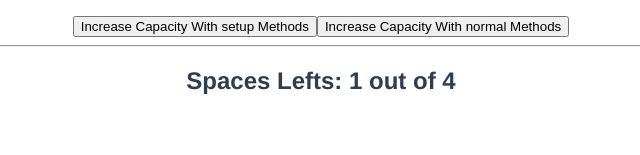
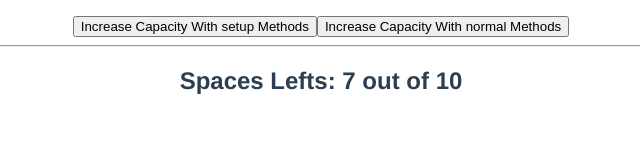
Before and after one commit to vhalegax/learn-vue3-composition-api, a Vue app: page /composition-api in a window 1280 px wide. Shown: the part 196-351 px from the top of the page, without its empty margins (319-959 px from the left). Built offline with nearby package versions, Linux system fonts and the light colour scheme.

Commit message:
improve code with reactivy and toRefs

```diff
--- a/src/views/CompositionAPI.vue
+++ b/src/views/CompositionAPI.vue
@@ -6,7 +6,7 @@
 
     <br />
     <br />
-    <button @click="increaseCapacityWithSetupMetdhods()">
+    <button @click="increaseCapacityWithSetupMethods()">
       Increase Capacity With setup Methods
     </button>
     <button @click="increaseCapacityWithNormalMethods()">
@@ -24,28 +24,51 @@
 </template>
 
 <script>
-import { ref, computed } from "vue";
+import { ref, computed, reactive, toRefs } from "vue";
 export default {
   setup() {
-    const capacity = ref(4);
-    const attending = ref(["Buudi", "Alex", "Suep"]);
+    //* data reactive
+    // const capacity = ref(4);
+    // const attending = ref(["Buudi", "Alex", "Suep"]);
 
-    // computed
-    const spacesLeft = computed(() => {
-      return capacity.value - attending.value.length;
+    // //* computed
+    // const spacesLeft = computed(() => {
+    //   return capacity.value - attending.value.length;
+    // });
+
+    // //* methods
+    // function increaseCapacityWithSetupMethods() {
+    //   alert("plus with setup methods");
+    //   capacity.value += 1;
+    // }
+
+    // //* returns
+    // return {
+    //   capacity,
+    //   attending,
+    //   spacesLeft,
+    //   increaseCapacityWithSetupMethods,
+    // };
+
+    //* Data and computed with object reactive and toRefs
+    //* Care with duplicate name ref and reactive object
+    const event = reactive({
+      capacity: 10,
+      attending: ["Buudi", "Alex", "Suep"],
+      spacesLeft: computed(() => {
+        return event.capacity - event.attending.length;
+      }),
     });
 
-    // methods
-    function increaseCapacityWithSetupMetdhods() {
+    //* methods
+    function increaseCapacityWithSetupMethods() {
       alert("plus with setup methods");
-      capacity.value += 1;
+      event.capacity += 1;
     }
 
     return {
-      capacity,
-      attending,
-      spacesLeft,
-      increaseCapacityWithSetupMetdhods,
+      ...toRefs(event),
+      increaseCapacityWithSetupMethods,
     };
   },
 
```
